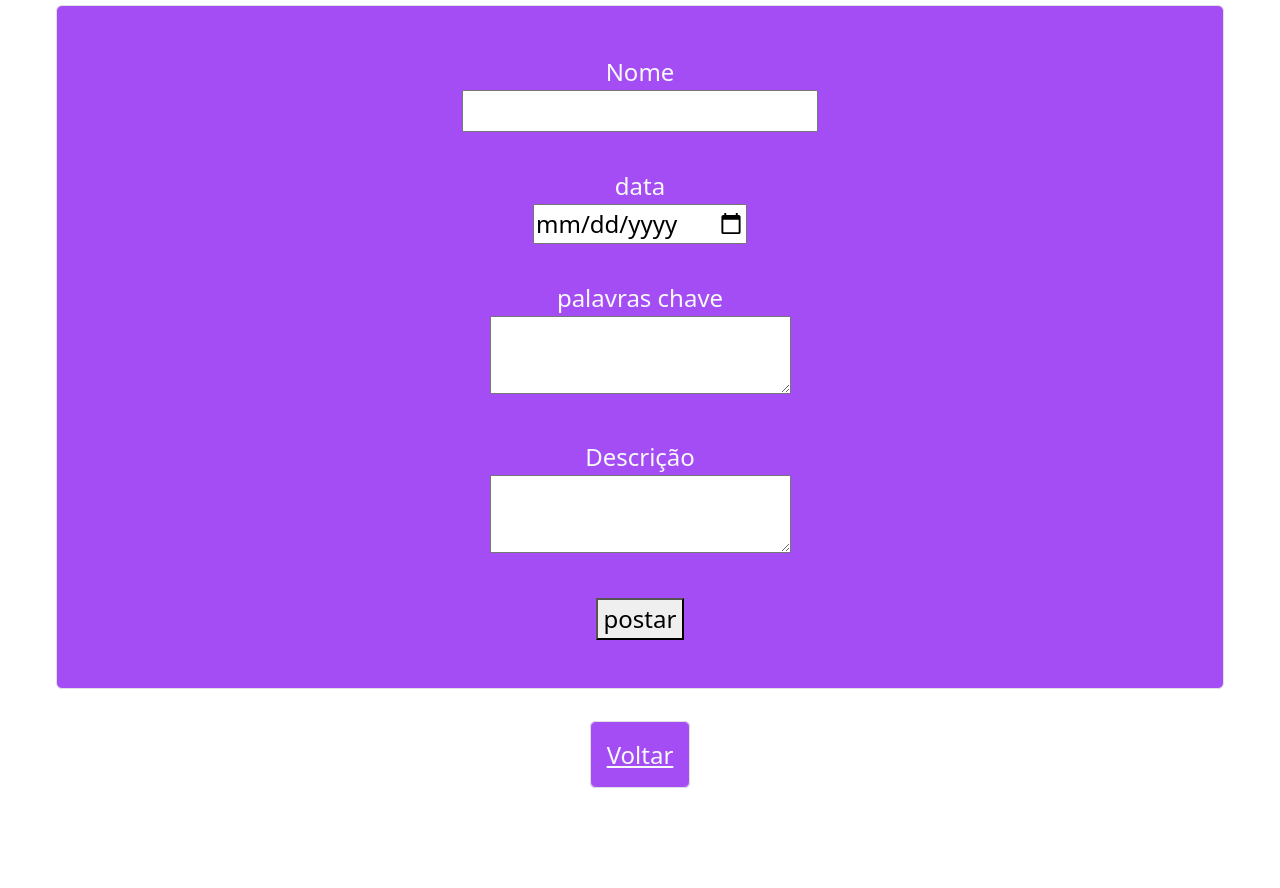
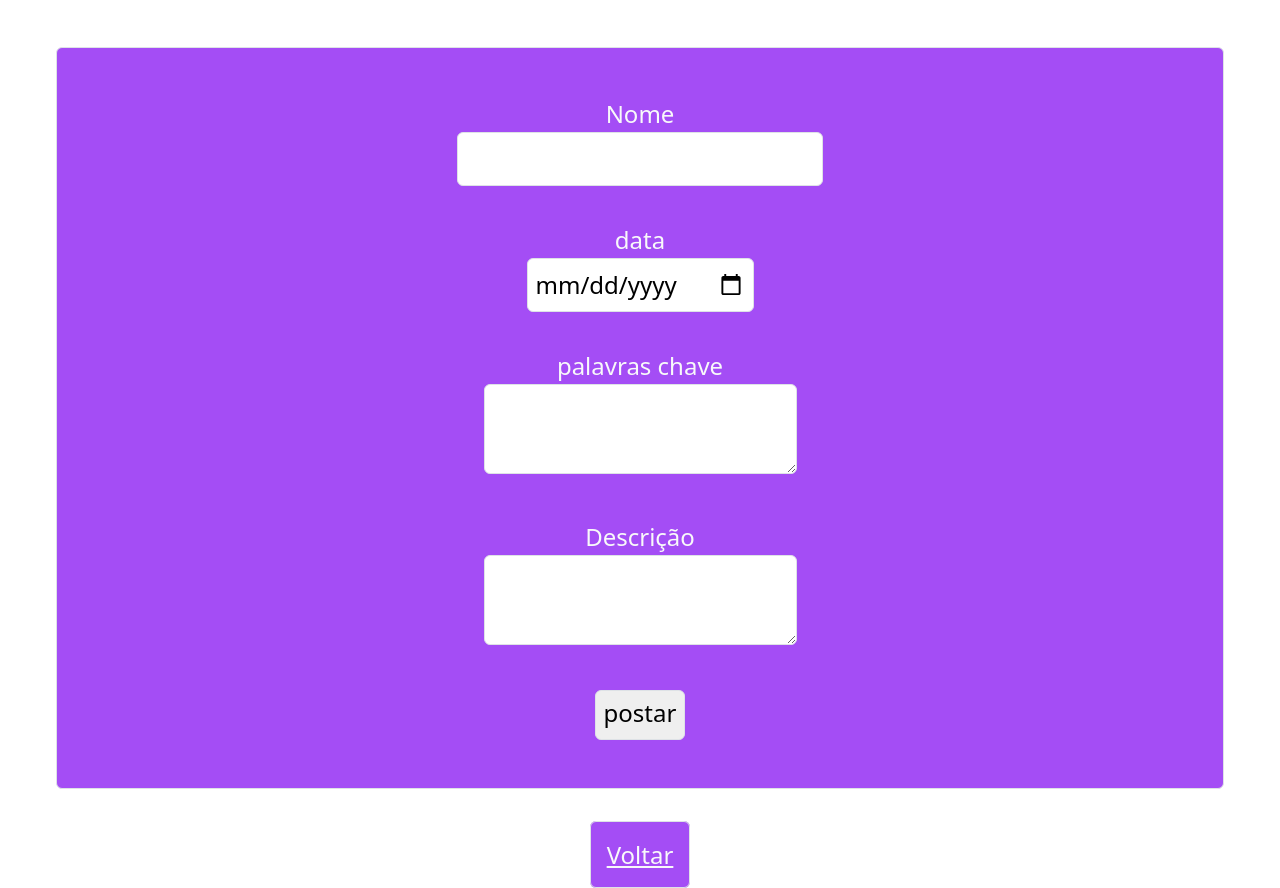
Before and after one commit to mathdem/frontend-projeto-integrador-dsw2-2025-2, a React (Vite) app: page /artes/Create in a window 1280 px wide. Shown: the part 572-1460 px from the top of the page. Before the commit the page ends 1360 px from the top, so only its background shows below. Built offline with nearby package versions, Linux system fonts and the light colour scheme.

Commit message:
aprimorando o createArte

```diff
--- a/src/pages/artes/ArtesCreate.jsx
+++ b/src/pages/artes/ArtesCreate.jsx
@@ -1,30 +1,84 @@
-import React from 'react'
+import React, { useState } from 'react'
 import Image from '../../components/Image'
 import Navbar from '../../components/Navbar'
 import { Link } from 'react-router-dom'
 
 const ArtesCreate = () => {
+    const [nome, setNome] = useState("");
+    const [imagem, setImagem] = useState("");
+    const [data_concepcao, setDataConcepcao] = useState();
+    const [palavras_chave, setPalavrasChave] = useState();
+    const [descricao, setDescricao] = useState();
+
+    const enviaFormulario = async(e) => {
+        e.preventDefault();
+        const dadosEnviados = JSON.stringify({
+            "Usuarios_id": 1,
+            nome,
+            "url_imagem": imagem,
+            data_concepcao,
+            palavras_chave,
+            descricao,
+
+        });
+        console.log(dadosEnviados);
+        const response = await fetch("http://localhost:3000/api/artes", {
+            method: "POST",
+            body: dadosEnviados,
+            headers: {
+                "Content-Type":"application/json"
+            }
+        })
+    }
     return (
         <>
             <Navbar />
             <div className='text-center fs-4 m-2'>
+                <form onSubmit={enviaFormulario}>
                     <Image />
+                    <input type="file"
+                    value={imagem}
+                    onChange={(e) => setImagem(e.target.value)}/>
                     <div className="bg-purple text-light m-5 border rounded p-5">
                         <label htmlFor="">Nome</label><br />
-                <input type="text" /> <br />
+                        <input
+                         type="text"
+                         className='border rounded p-2'
+                         value={nome}
+                         onChange={(e) => setNome(e.target.value)}
+                        /> <br />
                         <br />
                         <label htmlFor="">data</label> <br />
-                <input type="date" /> <br />
+                        <input
+                        type="date"
+                        className="border rounded p-2"
+                        value={data_concepcao}
+                        onChange={(e) => setDataConcepcao(e.target.value)}
+                        /> <br />
                         <br />
                         <label htmlFor="">palavras chave</label> <br />
-                <textarea name="" id=""></textarea> <br />
+                        <textarea
+                        name=""
+                        id=""
+                        className='border rounded p-2'
+                        value={palavras_chave}
+                        onChange={(e) => setPalavrasChave(e.target.value)}
+                        ></textarea> <br />
                         <br />
                         <label htmlFor="">Descrição</label> <br />
-                <textarea name="" id=""></textarea> <br />
+                        <textarea
+                         name=""
+                         id=""
+                         className='border rounded p-2'
+                         value={descricao}
+                        onChange={(e) => setDescricao(e.target.value)}
+                        ></textarea> <br />
                         <br />
-                <button className=''>
-                    postar</button>
+                        <button type='submit'className="border rounded px-2 pt-1 pb-2">
+                            <span>postar</span>
+                        </button>
                     </div>
+                </form>
                 <Link to="/artes" className="bg-purple text-light border rounded p-3 m-2">Voltar</Link>
             </div>
         </>
--- a/src/pages/artes/ArtesIndex.jsx
+++ b/src/pages/artes/ArtesIndex.jsx
@@ -12,9 +12,9 @@ const ArtesIndex = () => {
     //declaramos ela como async pois iremos utilizar await dentro dela
     const fetchArtes = async () => {
       const response = await fetch("http://localhost:3000/api/artes")
-      console.log(response);
+      // console.log(response);
       const data = await response.json(); //converto os dados dentro de response para JSON
-      console.log(data);
+      // console.log(data);
       setArtes(data);
     }
     fetchArtes(); //chamando a função que foi declarada acima
@@ -28,8 +28,8 @@ const ArtesIndex = () => {
         <Navbar />
         <h3>ArtesIndex</h3>
         <Link to="/artes/create" className='btn btn-primary'>Criar</Link>
-        <div class="row m-0">
-        {artes.map(arte => <Arte arte={arte} />)}
+        <div className="row m-0">
+        {artes.map(arte => <Arte key={arte.id} arte={arte} />)}
         </div>
       </div>
     </>
```
Lines whose indentation alone changed are shown as unchanged.
